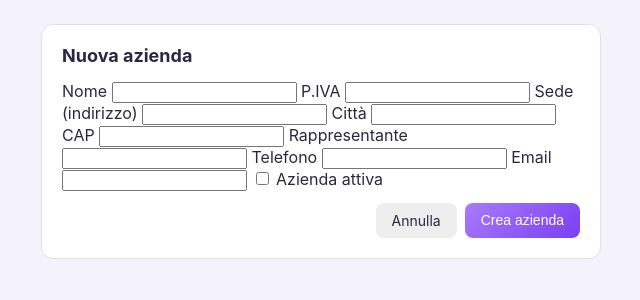
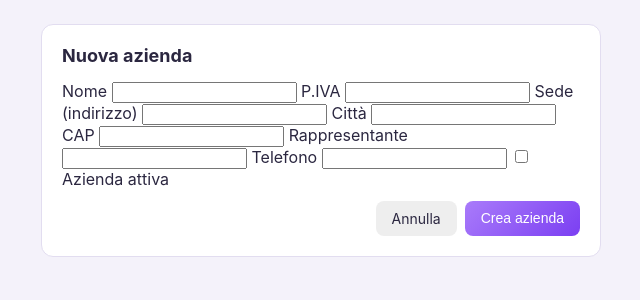
Before and after one commit to delphi131/HUMANCLINICA, a PHP site: page /azienda_form.php in a window 1280 px wide. Shown: the part 63-363 px from the top of the page, without its empty margins (19-659 px from the left). Run offline with PHP 8.4, Linux system fonts and the light colour scheme; the visitor is signed in with stand-in values (Sample User, id 1); some libraries are stand-ins or nearby versions.

Commit message:
Fix tAzienda schema mapping from live check_schema.php results
- pk is "id", not "id_Azienda" (also fixes the FK in migration 002,
  which referenced the wrong column and would have failed to run)
- no "email" column exists on tAzienda at all; removed it from the
  repository, forms, list view, and the contract template placeholders
- "citta" guessed as accented "città" (showed mangled in a non-UTF8
  console); flagged for confirmation with chcp 65001

Co-Authored-By: Claude Sonnet 5 <noreply@anthropic.com>
Claude-Session: https://claude.ai/code/session_01MVtzQd1CieXsre71q14fpA

```diff
--- a/config/schema.php
+++ b/config/schema.php
@@ -60,15 +60,21 @@ return [
     // and correct below before relying on the Aziende page.
     'azienda' => [
         'table'          => 'tAzienda',
-        'pk'              => 'id_Azienda',
+        'pk'              => 'id',
         'nome'            => 'Nome',
         'piva'            => 'piva',
         'sede'            => 'sede',
-        'citta'           => 'citta',
+        // Showed up as "citt?" in a non-UTF8 console — best guess is the
+        // accented "città". Run `chcp 65001` (or set the PowerShell console
+        // to UTF-8) before `php tools/list_columns.php tAzienda` to confirm,
+        // and fix this line if it's still [MANCANTE] in check_schema.php.
+        'citta'           => 'città',
         'cap'             => 'cap',
         'rappresentante'  => 'Rappresentante',
         'telephone'       => 'telephone',
-        'email'           => 'email',
+        // No email column exists on tAzienda in the live DB (removed after
+        // check_schema.php confirmed it's missing) — company contact is
+        // just telephone/Rappresentante.
         'contratto'       => 'contratto',
         'enabled'         => 'enabled',
     ],
--- a/public/azienda_contratto.php
+++ b/public/azienda_contratto.php
@@ -50,7 +50,6 @@ if ($_SERVER['REQUEST_METHOD'] === 'POST') {
                 'CAP' => $azienda['cap'] ?? '',
                 'RAPPRESENTANTE' => $azienda['rappresentante'] ?? '',
                 'TELEFONO' => $azienda['telephone'] ?? '',
-                'EMAIL' => $azienda['email'] ?? '',
                 'DATA' => date('d/m/Y'),
             ]);
             $contracts->createGenerated($aziendaId, $html, (string)$user['username']);
--- a/public/azienda_form.php
+++ b/public/azienda_form.php
@@ -33,7 +33,6 @@ if ($_SERVER['REQUEST_METHOD'] === 'POST') {
             'cap' => trim((string)($_POST['cap'] ?? '')),
             'rappresentante' => trim((string)($_POST['rappresentante'] ?? '')),
             'telephone' => trim((string)($_POST['telephone'] ?? '')),
-            'email' => trim((string)($_POST['email'] ?? '')),
             'enabled' => isset($_POST['enabled']) ? 1 : 0,
         ];
 
@@ -99,9 +98,6 @@ $a = $existing ? $aziende->toLogical($existing) : [];
             <label>Telefono
                 <input type="text" name="telephone" value="<?= htmlspecialchars((string)($a['telephone'] ?? '')) ?>">
             </label>
-            <label>Email
-                <input type="email" name="email" value="<?= htmlspecialchars((string)($a['email'] ?? '')) ?>">
-            </label>
             <label style="flex-direction:row; align-items:center; gap:8px;">
                 <input type="checkbox" name="enabled" value="1" <?= !empty($a['enabled']) ? 'checked' : '' ?> style="width:auto">
                 Azienda attiva
--- a/public/aziende.php
+++ b/public/aziende.php
@@ -34,7 +34,7 @@ $rows = $aziende->listAll();
                     <th>P.IVA</th>
                     <th>Sede</th>
                     <th>Rappresentante</th>
-                    <th>Contatti</th>
+                    <th>Telefono</th>
                     <th>Stato</th>
                     <th>Azioni</th>
                 </tr>
@@ -46,7 +46,7 @@ $rows = $aziende->listAll();
                     <td><?= htmlspecialchars((string)($a['piva'] ?? '')) ?></td>
                     <td><?= htmlspecialchars(trim(($a['sede'] ?? '') . ' ' . ($a['citta'] ?? '') . ' ' . ($a['cap'] ?? ''))) ?></td>
                     <td><?= htmlspecialchars((string)($a['rappresentante'] ?? '')) ?></td>
-                    <td><?= htmlspecialchars((string)($a['telephone'] ?? '')) ?><br><small><?= htmlspecialchars((string)($a['email'] ?? '')) ?></small></td>
+                    <td><?= htmlspecialchars((string)($a['telephone'] ?? '')) ?></td>
                     <td><span class="status-badge"><?= !empty($a['enabled']) ? 'Attiva' : 'Non attiva' ?></span></td>
                     <td class="actions-cell">
                         <a class="btn btn-sm btn-outline" href="azienda_form.php?id=<?= urlencode((string)$a['pk']) ?>">Modifica</a>
--- a/public/messaggi.php
+++ b/public/messaggi.php
@@ -69,7 +69,7 @@ $smtp = $messages->getSmtpConfig();
         <h2>Modelli di messaggio</h2>
         <p class="hint">
             Modelli prenotazioni (CONFERMA_PRENOTAZIONE, PRESA_IN_CARICO): usa @NOME, @COGNOME, @DATA, @ORA, @TELEFONO, @EMAIL.<br>
-            Modello contratto (CONTRATTO_COLLABORAZIONE, dalla pagina Aziende): usa @NOME_AZIENDA, @PIVA, @SEDE, @CITTA, @CAP, @RAPPRESENTANTE, @TELEFONO, @EMAIL, @DATA.
+            Modello contratto (CONTRATTO_COLLABORAZIONE, dalla pagina Aziende): usa @NOME_AZIENDA, @PIVA, @SEDE, @CITTA, @CAP, @RAPPRESENTANTE, @TELEFONO, @DATA.
         </p>
 
         <?php foreach ($templates as $t): ?>
--- a/src/AziendaRepository.php
+++ b/src/AziendaRepository.php
@@ -4,7 +4,7 @@ declare(strict_types=1);
 
 final class AziendaRepository
 {
-    private const EDITABLE = ['nome', 'piva', 'sede', 'citta', 'cap', 'rappresentante', 'telephone', 'email', 'enabled'];
+    private const EDITABLE = ['nome', 'piva', 'sede', 'citta', 'cap', 'rappresentante', 'telephone', 'enabled'];
 
     private PDO $pdo;
     private array $map;
```
Also changed, not shown: db/migrations/002_add_azienda_contratti_table.sql.
